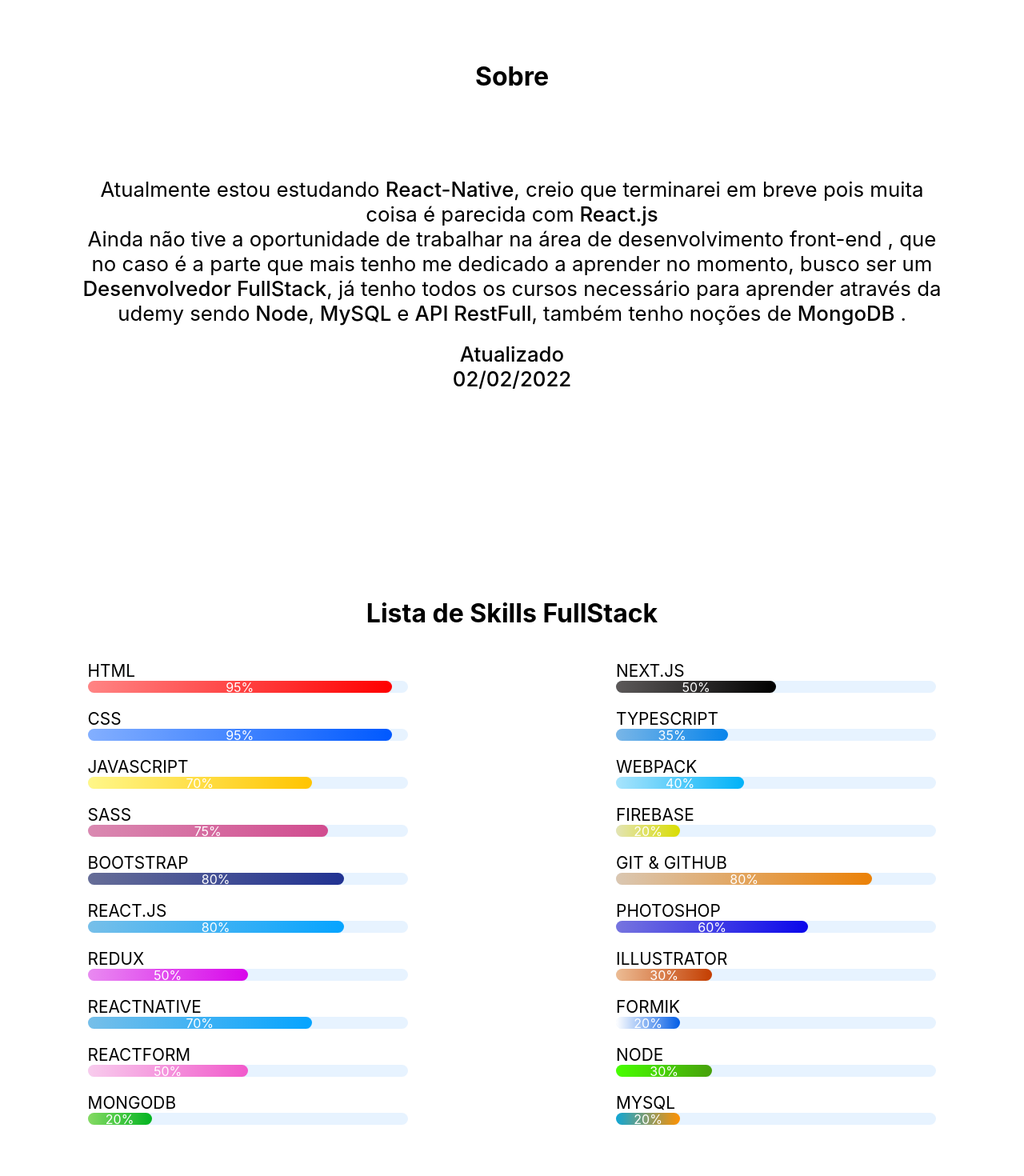
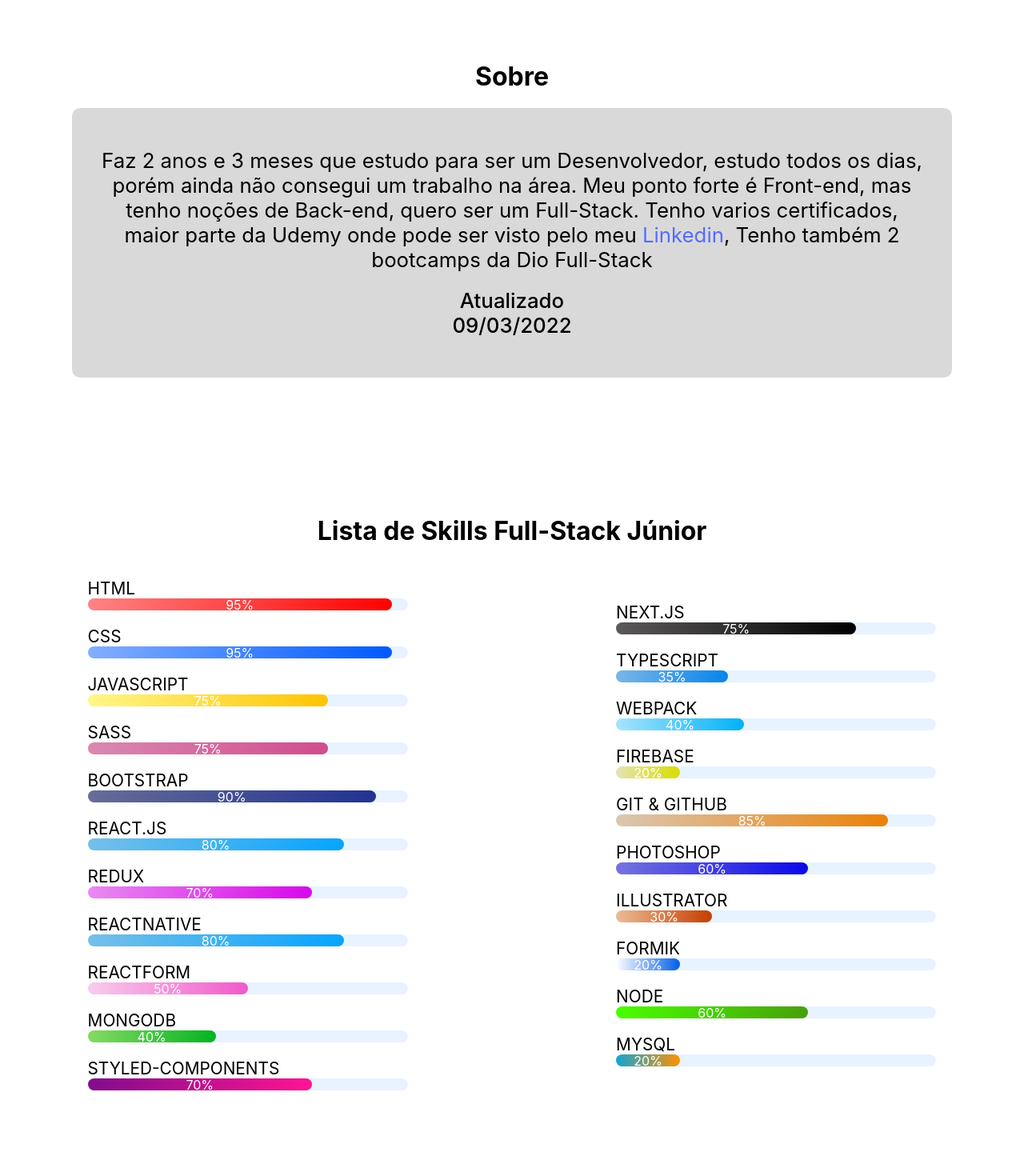
Before and after one commit to DigitalHDR/Meu-portfolio-react, a React (Create React App) app: page / in a window 1280 px wide. Shown: the part 840-2310 px from the top of the page at 80% size. Built offline with nearby package versions, Linux system fonts and the light colour scheme.

Commit message:
atualização 09/03/2022

```diff
--- a/src/App.css
+++ b/src/App.css
@@ -48,15 +48,6 @@
   /* footer end */
 }
 
-body {
-  font-family: -apple-system, BlinkMacSystemFont, 'Segoe UI', 'Roboto', 'Oxygen',
-    'Ubuntu', 'Cantarell', 'Fira Sans', 'Droid Sans', 'Helvetica Neue',
-    sans-serif;
-  -webkit-font-smoothing: antialiased;
-  -moz-osx-font-smoothing: grayscale;
-  background-color: var(--bg-geral);
-  transition: all ease 0.5s;
-}
 
 
 body.dark-mode {
@@ -83,11 +74,22 @@
   --darkMode-inset: rgb(4, 0, 255);
   /* darkMode end */
 
-    /* footer start */
-    /* --footer-bg: #3b3b3b; */
-    --footer-p: #dbcece;
-    /* footer end */
+  /* footer start */
+  /* --footer-bg: #3b3b3b; */
+  --footer-p: #dbcece;
+  /* footer end */
 }
+
+body {
+  font-family: -apple-system, BlinkMacSystemFont, 'Segoe UI', 'Roboto', 'Oxygen',
+    'Ubuntu', 'Cantarell', 'Fira Sans', 'Droid Sans', 'Helvetica Neue',
+    sans-serif;
+  -webkit-font-smoothing: antialiased;
+  -moz-osx-font-smoothing: grayscale;
+  background-color: var(--bg-geral);
+  transition: all ease 0.5s;
+}
+
 
 html::-webkit-scrollbar {
   width: 10px;
--- a/src/data/data.js
+++ b/src/data/data.js
@@ -2,89 +2,117 @@
   especificacao: [
     {
       id: 1,
-      img: 'https://i.postimg.cc/RVq654z0/ecomerce-6e2d2577.jpg',
-      title: 'E-commerce',
-      desc: '100% Meu Foi usando html, Css e JavaScript dark-mode, svg eu fiz, usei display grid no projeto',
-      url: 'https://compassionate-lalande-f24683.netlify.app/'
+      img: "https://i.postimg.cc/RVq654z0/ecomerce-6e2d2577.jpg",
+      title: "E-commerce",
+      desc: "100% Meu Foi usando html, Css e JavaScript dark-mode, svg eu fiz, usei display grid no projeto",
+      url: "https://compassionate-lalande-f24683.netlify.app/",
     },
     {
       id: 2,
-      img: 'https://i.postimg.cc/cJGrn3tK/transferir.jpg',
-      title: 'Natureza',
-      desc: '100% Meu Foi usando Html, Css, font-awesome, swiper-bundle e aos',
-      url: 'https://blissful-einstein-fa1a9f.netlify.app/'
+      img: "https://i.postimg.cc/cJGrn3tK/transferir.jpg",
+      title: "Natureza",
+      desc: "100% Meu Foi usando Html, Css, font-awesome, swiper-bundle e aos",
+      url: "https://blissful-einstein-fa1a9f.netlify.app/",
     },
     {
       id: 3,
-      img: 'https://i.postimg.cc/Y9nrbL0z/transferir-1.jpg',
-      title: 'Viagens',
-      desc: 'Agência de Viagens Fiz ele de um Tutorial no Youtube Foi usando Html, Css e JavaScript',
-      url: 'https://naughty-joliot-b83d3e.netlify.app/'
+      img: "https://i.postimg.cc/Y9nrbL0z/transferir-1.jpg",
+      title: "Viagens",
+      desc: "Agência de Viagens Fiz ele de um Tutorial no Youtube Foi usando Html, Css e JavaScript",
+      url: "https://naughty-joliot-b83d3e.netlify.app/",
     },
     {
       id: 4,
-      img: 'https://i.postimg.cc/Y0Tpwc14/transferir-2.jpg',
-      title: 'Loja de Tênis',
-      desc: 'Fiz ele de um Tutorial no Youtube Foi usando Html, Css, JavaScript e Vanilla-tilt para efeitos 3D',
-      url: 'https://gracious-roentgen-8fb3e3.netlify.app/'
+      img: "https://i.postimg.cc/Y0Tpwc14/transferir-2.jpg",
+      title: "Loja de Tênis",
+      desc: "Fiz ele de um Tutorial no Youtube Foi usando Html, Css, JavaScript e Vanilla-tilt para efeitos 3D",
+      url: "https://gracious-roentgen-8fb3e3.netlify.app/",
     },
     {
       id: 5,
-      img: 'https://i.postimg.cc/fRnw2Nzp/transferir-3.jpg',
-      title: 'Cartãos',
-      desc: 'Fiz ele de um Tutorial no Youtube Foi usando Html e Css',
-      url: 'https://musing-mcnulty-daed67.netlify.app/'
+      img: "https://i.postimg.cc/fRnw2Nzp/transferir-3.jpg",
+      title: "Cartãos",
+      desc: "Fiz ele de um Tutorial no Youtube Foi usando Html e Css",
+      url: "https://musing-mcnulty-daed67.netlify.app/",
     },
     {
       id: 6,
-      img: 'https://i.postimg.cc/TPH2cWpq/loja-de-roupa-beb2919e.jpg',
-      title: 'Loja de Roupas',
-      desc: 'Fiz ele de um Tutorial no Youtube Foi usando Html, Sass, Bootstrap',
-      url: 'https://relaxed-mcclintock-e5e5a5.netlify.app/'
+      img: "https://i.postimg.cc/TPH2cWpq/loja-de-roupa-beb2919e.jpg",
+      title: "Loja de Roupas",
+      desc: "Fiz ele de um Tutorial no Youtube Foi usando Html, Sass, Bootstrap",
+      url: "https://relaxed-mcclintock-e5e5a5.netlify.app/",
     },
     {
       id: 7,
-      img: 'https://i.postimg.cc/N0QQtkrx/transferir-4.jpg',
-      title: 'Midia Social',
-      desc: 'Fiz ele de um Tutorial no Youtube Foi usando Html, Css',
-      url: 'https://competent-agnesi-6cc97f.netlify.app/'
+      img: "https://i.postimg.cc/N0QQtkrx/transferir-4.jpg",
+      title: "Midia Social",
+      desc: "Fiz ele de um Tutorial no Youtube Foi usando Html, Css",
+      url: "https://competent-agnesi-6cc97f.netlify.app/",
     },
     {
       id: 8,
-      img: 'https://i.postimg.cc/rmFy1NVp/scroll-29f800c6.jpg',
-      title: 'Parallax ScrollTrigger',
-      desc: 'Fiz ele de um Tutorial no Youtube Foi usando uma ScrollTrigger GSAP 3',
-      url: 'https://dreamy-mahavira-2bdfbf.netlify.app/'
+      img: "https://i.postimg.cc/rmFy1NVp/scroll-29f800c6.jpg",
+      title: "Parallax ScrollTrigger",
+      desc: "Fiz ele de um Tutorial no Youtube Foi usando uma ScrollTrigger GSAP 3",
+      url: "https://dreamy-mahavira-2bdfbf.netlify.app/",
     },
     {
       id: 9,
-      img: 'https://i.postimg.cc/3RR74r14/transferir-5.jpg',
-      title: 'Starbucks',
-      desc: 'Fiz ele de um Tutorial no Youtube Foi usando Html, css e JavaScript',
-      url: 'https://stoic-tesla-784f30.netlify.app/'
+      img: "https://i.postimg.cc/3RR74r14/transferir-5.jpg",
+      title: "Starbucks",
+      desc: "Fiz ele de um Tutorial no Youtube Foi usando Html, css e JavaScript",
+      url: "https://stoic-tesla-784f30.netlify.app/",
     },
     {
       id: 10,
-      img: 'https://i.postimg.cc/v8pWMS5Q/netflix.png',
-      title: 'Clone NetFlix',
-      desc: 'Tutorial no Youtube Foi usando React.js + API TMDB',
-      url: 'https://agitated-sammet-8a407e.netlify.app/'
+      img: "https://i.postimg.cc/v8pWMS5Q/netflix.png",
+      title: "Clone NetFlix",
+      desc: "Tutorial no Youtube Foi usando React.js + API TMDB",
+      url: "https://agitated-sammet-8a407e.netlify.app/",
     },
     {
       id: 11,
-      img: 'https://i.postimg.cc/XYxGZ2BB/shopcard.png',
-      title: 'Shopping Card Toolkit',
-      desc: 'Tutorial no Youtube Foi usando React.js + Redux Toolkit',
-      url: 'https://focused-volhard-7869df.netlify.app/'
+      img: "https://i.postimg.cc/XYxGZ2BB/shopcard.png",
+      title: "Shopping Card Toolkit",
+      desc: "Tutorial no Youtube Foi usando React.js + Redux Toolkit",
+      url: "https://focused-volhard-7869df.netlify.app/",
     },
     {
       id: 12,
-      img: 'https://i.postimg.cc/x8STpHbS/player.png',
-      title: 'Player Super Básico',
-      desc: 'Tutorial no Youtube Foi usando Html, css e JavaScript',
-      url: 'https://trusting-dijkstra-0c963a.netlify.app'
+      img: "https://i.postimg.cc/x8STpHbS/player.png",
+      title: "Player Super Básico",
+      desc: "Tutorial no Youtube Foi usando Html, css e JavaScript",
+      url: "https://trusting-dijkstra-0c963a.netlify.app",
     },
-  ]
-}
+    {
+      id: 13,
+      img: "https://i.postimg.cc/ydwL6RP4/viagem.png",
+      title: "App Casas para alugar (github)",
+      desc: "Usei React-native, elements, navigation, swiper e react-native-stars",
+      url: "https://github.com/DigitalHDR/app-casas-para-comprar/tree/master",
+    },
+    {
+      id: 14,
+      img: "https://i.postimg.cc/hj8Lz8XV/TENIS.png",
+      title: "App Compra de Tênis (github)",
+      desc: "Usei React-native, navigation e react-native-elements",
+      url: "https://github.com/DigitalHDR/LojaDeTenis",
+    },
+    {
+      id: 15,
+      img: "https://i.postimg.cc/xTsDkCF4/crud.png",
+      title: "App Crud Lista de amigos (github)",
+      desc: "Usei React-native, navigation e react-native-elements",
+      url: "https://github.com/DigitalHDR/React-Native-Crud",
+    },
+    {
+      id: 16,
+      img: "https://i.postimg.cc/VkdMpPZn/ecoomerce.png",
+      title: "Ecommerce React Redux api",
+      desc: "Usei React.js, API, Redux, React router, Bootstrap",
+      url: "https://modest-shaw-65e43d.netlify.app",
+    },
+  ],
+};
 
-export default data
+export default data;
--- a/src/data/dataBarraSkill.js
+++ b/src/data/dataBarraSkill.js
@@ -14,7 +14,7 @@
     },
     {
       id: 3,
-      done: 70,
+      done: 75,
       title: 'JAVASCRIPT',
       classSet: 'javascript'
     },
@@ -26,7 +26,7 @@
     },
     {
       id: 5,
-      done: 80,
+      done: 90,
       title: 'BOOTSTRAP',
       classSet: 'bootstrap'
     },
@@ -38,13 +38,13 @@
     },
     {
       id: 7,
-      done: 50,
+      done: 70,
       title: 'REDUX',
       classSet: 'redux'
     },
     {
       id: 8,
-      done: 70,
+      done: 80,
       title: 'REACTNATIVE',
       classSet: 'reactNative'
     },
@@ -56,15 +56,21 @@
     },
     {
       id: 10,
-      done: 20,
+      done: 40,
       title: 'MONGODB',
       classSet: 'mongodb'
     },
+    {
+      id: 11,
+      done: 70,
+      title: 'STYLED-COMPONENTS',
+      classSet: 'styled'
+    }
   ],
   atributosDois: [
     {
       id: 1,
-      done: 50,
+      done: 75,
       title: 'NEXT.JS',
       classSet: 'next'
     },
@@ -88,7 +94,7 @@
     },
     {
       id: 5,
-      done: 80,
+      done: 85,
       title: 'GIT & GITHUB',
       classSet: 'git'
     },
@@ -112,7 +118,7 @@
     },
     {
       id: 10,
-      done: 30,
+      done: 60,
       title: 'NODE',
       classSet: 'node'
     },
@@ -121,7 +127,7 @@
       done: 20,
       title: 'MYSQL',
       classSet: 'mySQL'
-    },
+    }
   ]
 }
 
--- a/src/pages/Home/index.jsx
+++ b/src/pages/Home/index.jsx
@@ -14,7 +14,7 @@
             <p>Meu nome é </p>
             <p className='corNone'>Lucas </p>
             <p>Desenvolvedor </p>
-            <p>FullStack </p>
+            <p>Full-Stack Júnior</p>
           </div>
 
           <div className='boxFoto'>
--- a/src/pages/Skill/index.jsx
+++ b/src/pages/Skill/index.jsx
@@ -6,7 +6,7 @@
 export default function Skill() {
   return (
     <div className='container top' id='skill_link'>  {/* id apenas para página única /> */}
-      <h1>Lista de Skills FullStack</h1>
+      <h1>Lista de Skills Full-Stack Júnior</h1>
       <br />
       <div className="duasBarra">
 
--- a/src/pages/Skill/skill.css
+++ b/src/pages/Skill/skill.css
@@ -143,6 +143,11 @@
   /* box-shadow: 0 3px 3px -5px #ff9100, 0 2px 5px #10a6d4; */
 }
 
+.styled {
+  background: linear-gradient(to left, #FF1493, #810c8b);
+  /* box-shadow: 0 3px 3px -5px #ff9100, 0 2px 5px #10a6d4; */
+}
+
 @media (max-width: 814px) {
   .duasBarra {
      flex-direction: column;
--- a/src/pages/Sobre/index.jsx
+++ b/src/pages/Sobre/index.jsx
@@ -1,27 +1,24 @@
 import './sobre.css'
 
 export default function Sobre() {
+  const urlLinkedin = 'https://www.linkedin.com/in/lucas-fernando-1a75511a0/'
+
   return (
     <div className="container top" id='sobre_link'> {/* id apenas para página única /> */}
-    <h1>Sobre</h1>
-    <br />
+      <h1>Sobre</h1>
+      <br />
       <div className='sobre_box'>
-        <p >Atualmente estou estudando <span>React-Native</span>,
-          creio que terminarei em breve pois muita coisa é parecida com
-          <span> React.js </span>
+
+        <p>
+          Faz 2 anos e 3 meses que estudo para ser um Desenvolvedor, estudo todos os dias, porém ainda não consegui um trabalho na área. Meu ponto forte é Front-end, mas tenho noções de Back-end, quero ser um Full-Stack.
+          Tenho varios certificados, maior parte da Udemy onde pode ser visto pelo meu
+          <a rel="noreferrer noopener" href={urlLinkedin}> Linkedin</a>, Tenho também 2 bootcamps da Dio Full-Stack
         </p>
-        <p>Ainda não tive a oportunidade de trabalhar na área de desenvolvimento front-end
-          , que no caso é a parte que mais tenho me dedicado a aprender no momento, busco ser um
-          <span> Desenvolvedor FullStack</span>
-          , já tenho todos os cursos necessário para aprender através da udemy sendo
-          <span> Node</span>,
-          <span> MySQL </span>
-          e <span> API RestFull</span>
-          , também tenho noções de <span> MongoDB </span>.
-        </p>
+
         <br />
         <p><span>Atualizado</span></p>
-        <p><span>02/02/2022</span></p>
+        <p><span>09/03/2022</span></p>
+
       </div>
     </div>
   )
--- a/src/pages/Sobre/sobre.css
+++ b/src/pages/Sobre/sobre.css
@@ -1,6 +1,6 @@
 .sobre_box {
-  padding: 50px 10px 50px;
-  min-height: calc(80vh - 200px);
+  padding: 50px 30px 50px;
+  min-height: calc(50vh - 200px);
   display: flex;
   align-items: center;
   justify-content: center;
@@ -8,6 +8,7 @@
   flex-direction: column;
   color: var(--h1-geral);
   border-radius: 10px;
+  background-color: rgba(69, 72, 75, 0.205);
 }
 
 .sobre_box p {
@@ -17,3 +18,7 @@
 .sobre_box span {
   font-weight: 500;
 }
+
+a {
+  color: var(--bg-cardBotao);
+}
```
